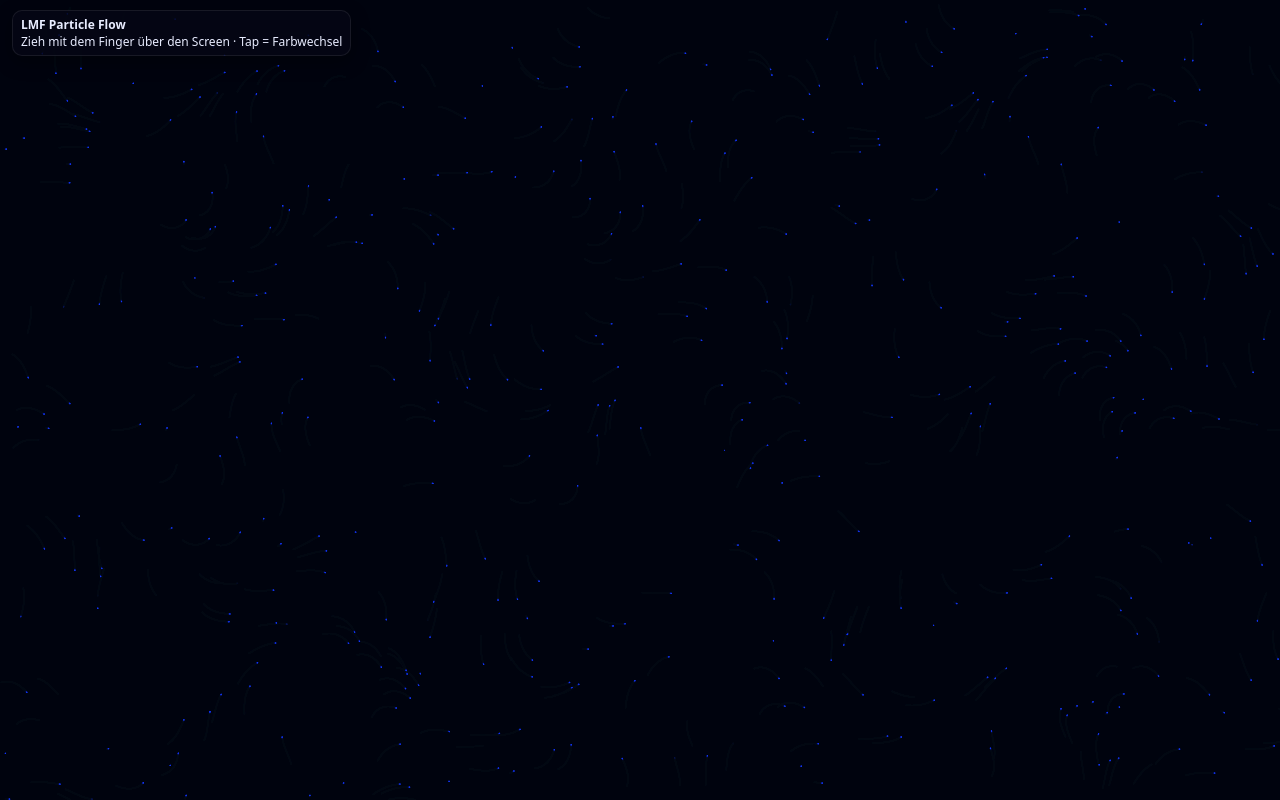
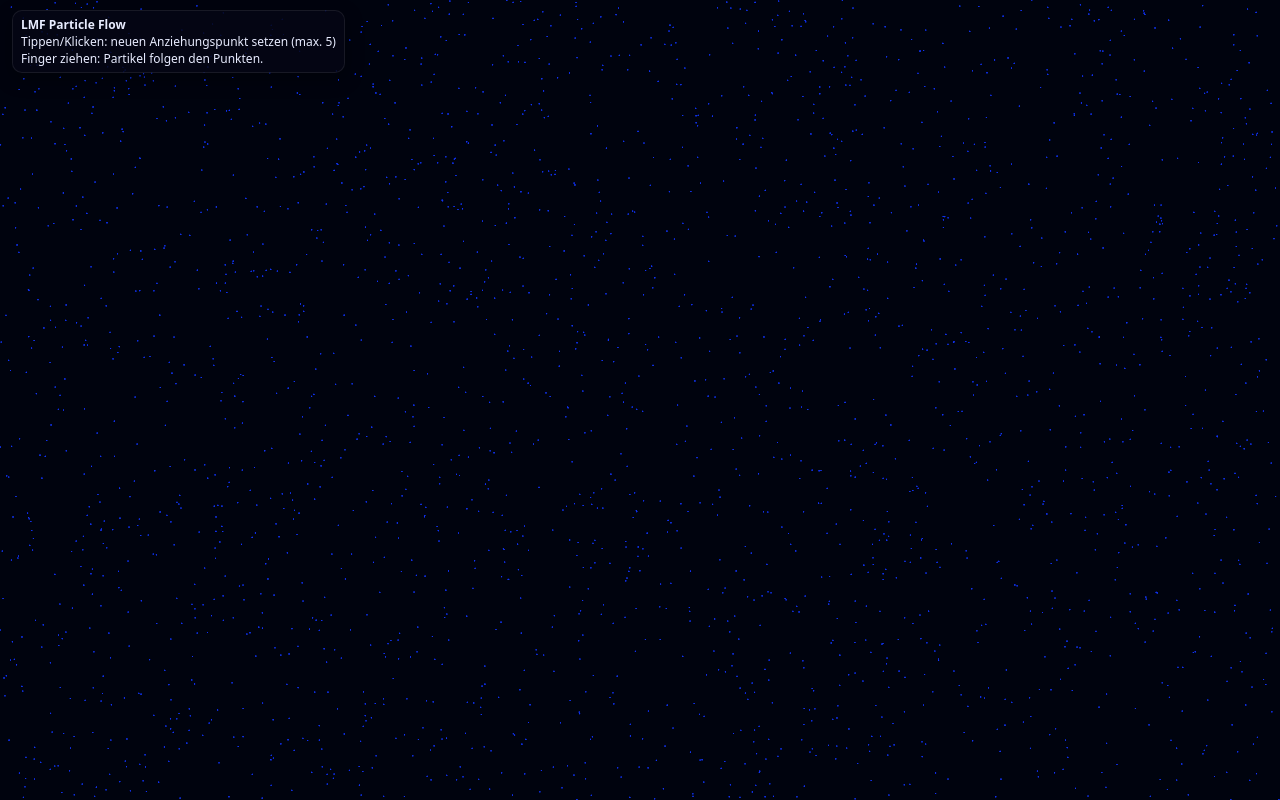
Before and after one commit to Ariluma/lmf, a plain HTML site: page LMF_particleflow.html in a window 1280 px wide. Drawn offline with Linux system fonts and the light colour scheme.

Commit message:
Update LMF_particleflow.html

```diff
--- a/LMF_particleflow.html
+++ b/LMF_particleflow.html
@@ -3,7 +3,7 @@
 <head>
 <meta charset="utf-8">
 <meta name="viewport" content="width=device-width, initial-scale=1, viewport-fit=cover">
-<title>LMF – Particle Flow</title>
+<title>LMF – Particle Flow (Web)</title>
 <style>
   html,body{
     margin:0;
@@ -45,7 +45,8 @@
 <canvas id="flow"></canvas>
 <div class="hud">
   <strong>LMF Particle Flow</strong><br>
-  Zieh mit dem Finger über den Screen · Tap = Farbwechsel
+  Tippen/Klicken: neuen Anziehungspunkt setzen (max. 5)<br>
+  Finger ziehen: Partikel folgen den Punkten.
 </div>
 <script>
 (function(){
@@ -54,6 +55,7 @@
 
   let W = window.innerWidth;
   let H = window.innerHeight;
+
   function resize(){
     W = window.innerWidth;
     H = window.innerHeight;
@@ -63,29 +65,32 @@
   resize();
   window.addEventListener('resize', resize);
 
-  // Farbschemata im LMF-Stil
-  const palettes = [
-    ['#1437ff','#9ab7ff','#ffffff'],
-    ['#e63946','#ff9aa2','#ffffff'],
-    ['#2fa34f','#a7f3d0','#ffffff'],
-    ['#fbbf24','#fde68a','#ffffff']
-  ];
-  let paletteIndex = 0;
-  function currentPalette(){
-    return palettes[paletteIndex];
+  // Bis zu 5 Anziehungspunkte
+  const attractors = [];
+
+  function addAttractor(x, y){
+    if (attractors.length >= 5) {
+      // Ältesten ersetzen
+      attractors.shift();
+    }
+    attractors.push({x, y});
   }
 
-  // Flow-Field: einfaches Vektorfeld basierend auf Noise-ähnlicher Funktion
-  const fieldScale = 80; // Größe einer Zelle
-  function flowAngle(x, y, t){
-    // einfache pseudo-Noise-Funktion mit Sin/Cos
-    const nx = x / fieldScale;
-    const ny = y / fieldScale;
-    return Math.sin(nx * 1.3 + t*0.15) + Math.cos(ny * 1.7 - t*0.1);
+  // Farbe aus Geschwindigkeit: blau -> lila -> rot
+  function speedToColor(speed){
+    const s = Math.min(1, speed / 260); // 0..1
+    // Blau (#1437ff) nach Rot (#e63946) mit leichtem Lila dazwischen
+    const r1 = 0x14, g1 = 0x37, b1 = 0xff;
+    const r3 = 0xe6, g3 = 0x39, b3 = 0x46;
+
+    const r = Math.round(r1 + (r3 - r1) * s);
+    const g = Math.round(g1 + (g3 - g1) * s);
+    const b = Math.round(b1 + (b3 - b1) * s);
+    return `rgb(${r},${g},${b})`;
   }
 
   const particles = [];
-  const maxParticles = 400;
+  const MAX_PARTICLES = 2500;
 
   function resetParticle(p){
     p.x = Math.random() * W;
@@ -93,144 +98,101 @@
     p.vx = 0;
     p.vy = 0;
     p.life = 0;
-    p.maxLife = 4 + Math.random()*4;
+    p.maxLife = 5 + Math.random() * 4;
   }
 
-  function createParticles(){
+  function initParticles(){
     particles.length = 0;
-    for (let i = 0; i < maxParticles; i++){
+    for (let i = 0; i < MAX_PARTICLES; i++){
       particles.push({
         x: Math.random()*W,
         y: Math.random()*H,
         vx: 0,
         vy: 0,
-        life:0,
-        maxLife: 4 + Math.random()*4
+        life: 0,
+        maxLife: 5 + Math.random()*4
       });
     }
   }
-  createParticles();
+  initParticles();
 
-  // Touch / Maus-Einfluss
-  let pointer = {
-    x: W/2,
-    y: H/2,
-    active: false
-  };
-
-  function setPointerFromEvent(e){
+  // Eingabe
+  function getPosFromEvent(e){
     const rect = canvas.getBoundingClientRect();
     if (e.touches && e.touches[0]){
-      pointer.x = e.touches[0].clientX - rect.left;
-      pointer.y = e.touches[0].clientY - rect.top;
+      return {
+        x: e.touches[0].clientX - rect.left,
+        y: e.touches[0].clientY - rect.top
+      };
     } else {
-      pointer.x = e.clientX - rect.left;
-      pointer.y = e.clientY - rect.top;
+      return {
+        x: e.clientX - rect.left,
+        y: e.clientY - rect.top
+      };
     }
   }
 
-  canvas.addEventListener('touchstart', (e)=>{
-    pointer.active = true;
-    setPointerFromEvent(e);
-  }, {passive:false});
-
-  canvas.addEventListener('touchmove', (e)=>{
-    pointer.active = true;
-    setPointerFromEvent(e);
-  }, {passive:false});
-
-  canvas.addEventListener('touchend', ()=>{
-    pointer.active = false;
+  canvas.addEventListener('click', (e)=>{
+    const pos = getPosFromEvent(e);
+    addAttractor(pos.x, pos.y);
   });
 
-  canvas.addEventListener('mousedown', (e)=>{
-    pointer.active = true;
-    setPointerFromEvent(e);
-  });
-
-  canvas.addEventListener('mousemove', (e)=>{
-    if (e.buttons & 1){
-      pointer.active = true;
-      setPointerFromEvent(e);
-    }
-  });
-
-  window.addEventListener('mouseup', ()=>{
-    pointer.active = false;
-  });
-
-  // Tap = Palette wechseln
-  let lastTapTime = 0;
-  canvas.addEventListener('click', ()=>{
-    const now = performance.now();
-    // einfache Debounce
-    if (now - lastTapTime > 200){
-      lastTapTime = now;
-      paletteIndex = (paletteIndex + 1) % palettes.length;
-    }
-  });
+  canvas.addEventListener('touchstart', (e)=>{
+    const pos = getPosFromEvent(e);
+    addAttractor(pos.x, pos.y);
+  }, {passive:false});
 
   let lastTime = performance.now();
 
   function update(dt){
-    const t = lastTime / 1000;
-    const pal = currentPalette();
+    const decay = 0.85;      // Dämpfung
+    const forceStrength = 260; // Stärke der Anziehung
 
-    // leichte transparente Fläche statt volles Clear: "Trails"
-    ctx.fillStyle = 'rgba(5,7,20,0.19)';
+    // leicht transparente Fläche, um Trails zu behalten
+    ctx.fillStyle = 'rgba(5,7,20,0.18)';
     ctx.fillRect(0,0,W,H);
 
-    ctx.lineWidth = 1.2;
+    ctx.lineWidth = 1.1;
     ctx.lineCap = 'round';
 
     for (let i = 0; i < particles.length; i++){
       const p = particles[i];
+      const oldX = p.x;
+      const oldY = p.y;
 
-      const angle = flowAngle(p.x, p.y, t);
-      const speed = 40; // Basisgeschwindigkeit
-      const ax = Math.cos(angle) * speed;
-      const ay = Math.sin(angle) * speed;
-
-      // Pointer-Einfluss
-      let fx = 0, fy = 0;
-      if (pointer.active){
-        const dx = pointer.x - p.x;
-        const dy = pointer.y - p.y;
-        const distSq = dx*dx + dy*dy;
-        const maxInfluenceDist = 260;
-        if (distSq < maxInfluenceDist*maxInfluenceDist){
-          const dist = Math.sqrt(distSq) || 0.0001;
-          const force = (maxInfluenceDist - dist) / maxInfluenceDist;
-          // leicht anziehend
-          fx += (dx/dist) * force * 80;
-          fy += (dy/dist) * force * 80;
-        }
+      // Summe der Kräfte durch Attractors
+      let ax = 0, ay = 0;
+      for (let j = 0; j < attractors.length; j++){
+        const a = attractors[j];
+        const dx = a.x - p.x;
+        const dy = a.y - p.y;
+        const distSq = dx*dx + dy*dy + 20; // +20 vermeidet Division durch 0
+        const inv = 1 / Math.sqrt(distSq);
+        const force = forceStrength * inv * inv; // ~ 1/dist^2
+        ax += dx * inv * force;
+        ay += dy * inv * force;
       }
 
-      p.vx += (ax + fx) * dt;
-      p.vy += (ay + fy) * dt;
+      // Beschleunigung auf Geschwindigkeit anwenden
+      p.vx += ax * dt;
+      p.vy += ay * dt;
 
       // Dämpfung
-      p.vx *= 0.9;
-      p.vy *= 0.9;
-
-      const oldX = p.x;
-      const oldY = p.y;
+      p.vx *= decay;
+      p.vy *= decay;
 
       p.x += p.vx * dt;
       p.y += p.vy * dt;
       p.life += dt;
 
-      // Grenzen
-      if (p.x < 0 || p.x > W || p.y < 0 || p.y > H || p.life > p.maxLife){
+      // Rand / Lebenszeit
+      if (p.x < -20 || p.x > W+20 || p.y < -20 || p.y > H+20 || p.life > p.maxLife){
         resetParticle(p);
         continue;
       }
 
-      // Farbe abhängig von Geschwindigkeit
-      const vmag = Math.sqrt(p.vx*p.vx + p.vy*p.vy);
-      const cIndex = Math.min(pal.length-1, Math.floor((vmag/200) * pal.length));
-      ctx.strokeStyle = pal[cIndex];
+      const speed = Math.sqrt(p.vx*p.vx + p.vy*p.vy);
+      ctx.strokeStyle = speedToColor(speed);
 
       ctx.beginPath();
       ctx.moveTo(oldX, oldY);
@@ -240,7 +202,7 @@
   }
 
   function loop(now){
-    const dt = Math.min(0.05, (now - lastTime)/1000);
+    const dt = Math.min(0.05, (now - lastTime) / 1000);
     lastTime = now;
     update(dt);
     requestAnimationFrame(loop);
```
